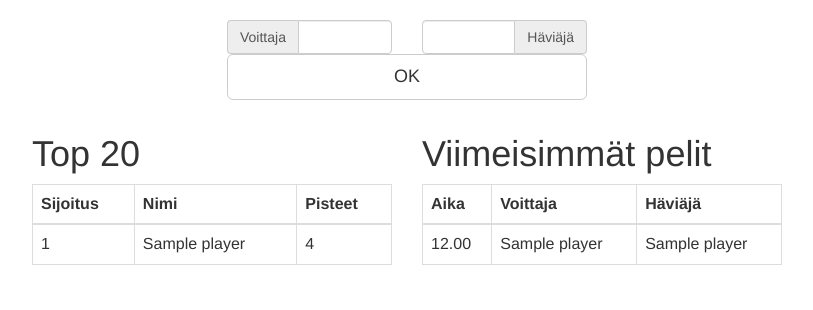
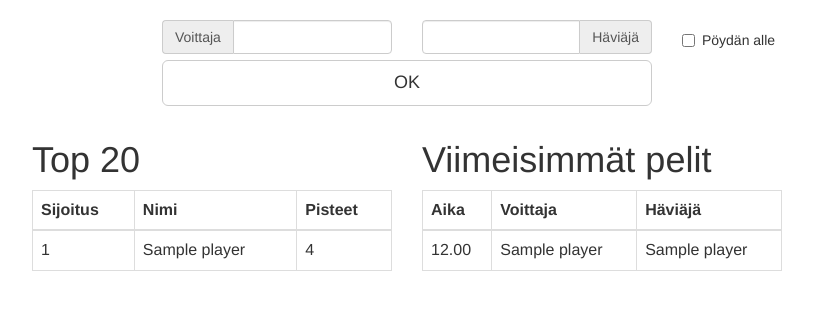
Before and after one commit to Prodeko/bilis, a Django app: page / in a window 1280 px wide. Shown: the part 52-362 px from the top of the page, without its empty margins (233-1046 px from the left). Run offline with Django 3.2, Linux system fonts and the light colour scheme; tables that the repository leaves empty hold one stand-in row (values such as "Sample post"); some libraries are stand-ins or nearby versions.

Commit message:
Add checkbox for under the table.

```diff
--- a/bilis/forms.py
+++ b/bilis/forms.py
@@ -12,11 +12,18 @@ class PlayerForm(ModelForm):
         widgets = {
             'name': TextInput(attrs={'class': u'form-control'})
         }
+
+
 class ResultForm(ModelForm):
     class Meta:
         model = Game
-        fields = ['winner', 'loser']
+        fields = ['winner', 'loser', 'under_table']
+        labels = {
+            'winner': _('Voittaja'),
+            'loser': _('Häviäjä'),
+            'under_table': _('Pöydän alle'),
+        }
         widgets = {
             'winner': TextInput(attrs={'class': u'form-control'}),
             'loser': TextInput(attrs={'class': u'form-control'})
-            }
+        }
--- a/bilis/models.py
+++ b/bilis/models.py
@@ -9,7 +9,7 @@ class Player(models.Model):
     live_rating = models.IntegerField()
     favorite_color = models.IntegerField(default=16711680)
     def __unicode__(self):
-    	return self.name
+        return self.name
     def save(self, *args, **kwargs):
         if self.pk is None:
             self.rating = 1000
--- a/bilis/templates/index.html
+++ b/bilis/templates/index.html
@@ -5,24 +5,31 @@
 
     <form action="{% url 'add' %}" method="post">
         <div class="row">
-            <div class="col-xs-12 col-sm-6 col-sm-offset-3 col-md-4 col-md-offset-4">
+            <div class="col-sm-10 col-sm-offset-1 col-md-8 col-md-offset-2">
                 <div class="row">
-                    <div class="col-xs-6">
+                    <div class="col-sm-4 col-sm-offset-2">
                         <div class="input-group">
-                                <span class="input-group-addon">Voittaja</span>
-                        {{ form.winner }}
+                            <span class="input-group-addon">{{ form.winner.label }}</span>
+                            {{ form.winner }}
                         </div>
                     </div>
-                    <div class="col-xs-6">
+                    <div class="col-sm-4">
                         <div class="input-group">
                             {{ form.loser }}
-                            <span class="input-group-addon">Häviäjä</span>
+                            <span class="input-group-addon">{{ form.loser.label }}</span>
                         </div>
+                    </div>
+                    <div class="col-sm-2">
+                        <div class="checkbox">
+					        <label>
+                                {{ form.under_table }} {{ form.under_table.label }}
+					        </label>
+					    </div>
                     </div>
                     {% csrf_token %}
                 </div>
                 <div class="row">
-                    <div class="col-xs-12">
+                    <div class="col-sm-8 col-sm-offset-2">
                         <div class="form-controls">
                             <button type="submit" class="btn btn-default btn-lg btn-block">OK</button>
                         </div>
```
